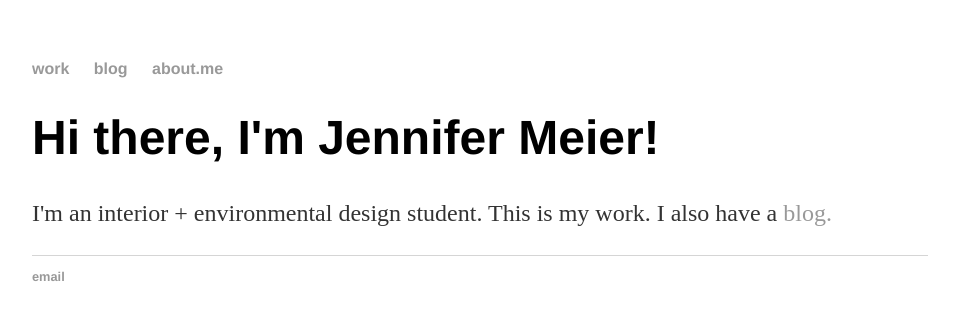
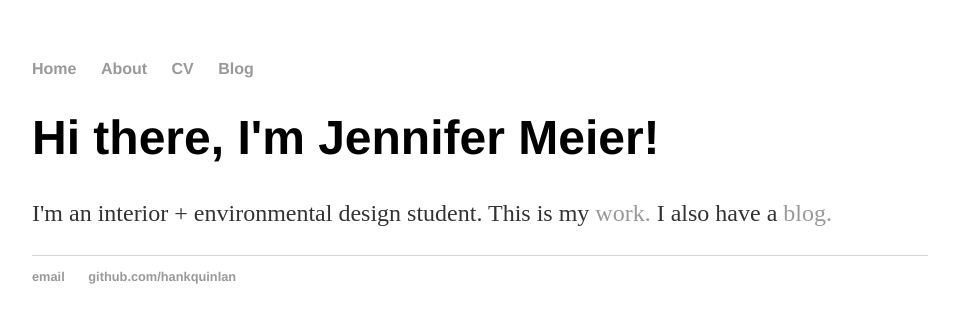
Before and after one commit to jenniferdsgn/jenniferdsgn.github.io, a Jekyll site: the page built from index.html, in a window 1280 px wide. Shown: the top 323 px of the page, without its empty margins (160-1119 px from the left). Built offline with Jekyll 4.4.1, drawn with Linux system fonts in a browser that asks for light colours.

Commit message:
Update index.html
Change layout to Jekyll front matter after having created and specified default.html

```diff
--- a/index.html
+++ b/index.html
@@ -1,28 +1,8 @@
-<!DOCTYPE html>
-<html>
-	<head>
-		<title>Jennifer Meier, Interior + Environmental Design</title>
-		<!-- link to main stylesheet -->
-		<link rel="stylesheet" type="text/css" href="/css/main.css">
-	</head>
-	<body>
-		<nav>
-    		<ul>
-        		<li><a href="/">work</a></li>
-	        	<li><a href="/about">blog</a></li>
-        		<li><a href="http://about.me/jennifermeier">about.me</a></li>
-    		</ul>
-		</nav>
-		<div class="container">
-    		<div class="blurb">
-        		<h1>Hi there, I'm Jennifer Meier!</h1>
-				<p>I'm an interior + environmental design student. This is my work. I also have a <a href="/blog">blog.</a></p>
-    		</div><!-- /.blurb -->
-		</div><!-- /.container -->
-		<footer>
-    		<ul>
-        		<li><a href="mailto:m.jennifer@outlook.com">email</a></li>
-			</ul>
-		</footer>
-	</body>
-</html>
+---
+layout: default
+title: Jennifer Meier, Interior + Environmental Design
+---
+<div class="blurb">
+	<h1>Hi there, I'm Jennifer Meier!</h1>
+	<p>I'm an interior + environmental design student. This is my <a href="/work">work.</a> I also have a <a href="/blog">blog.</a></p>
+</div><!-- /.blurb -->
```
